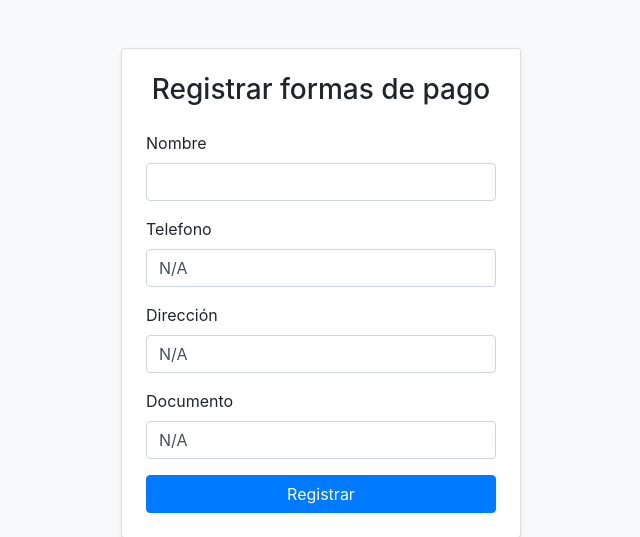
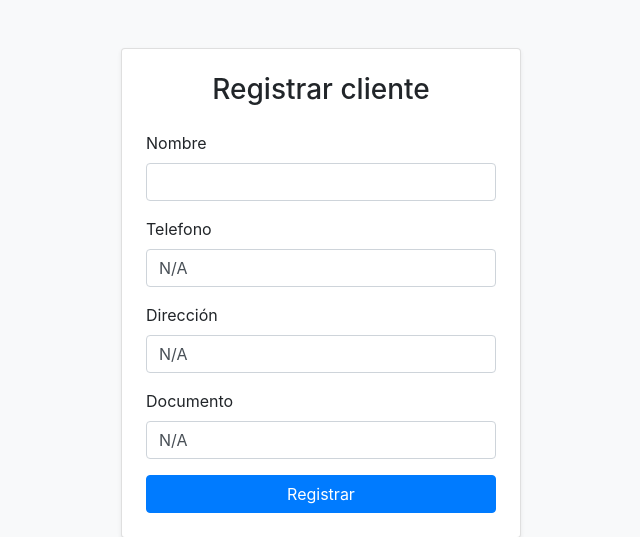
Before and after one commit to napsdev/invetoryteller, a PHP site: template src/Views/customers.php in a window 1280 px wide. Shown: the part 80-617 px from the top of the page, without its empty margins (319-959 px from the left). Run offline with PHP 8.4, Linux system fonts and the light colour scheme; the template is opened without the code that fills it, so the values that code supplies are empty; the visitor is signed in with stand-in values (Sample User, id 1).

Commit message:
crud customers update

```diff
--- a/src/Views/customers.php
+++ b/src/Views/customers.php
@@ -16,7 +16,7 @@
 
     <div class="d-flex justify-content-center align-items-center mt-5 mb-5">
         <div class="card p-4 shadow-sm" style="width: 100%; max-width: 400px;">
-            <h3 class="text-center mb-4">Registrar formas de pago</h3>
+            <h3 class="text-center mb-4">Registrar cliente</h3>
             <form action="<?= $_ENV['BASE_URL_PATH']?>clientes/create" method="post">
 
 
```
